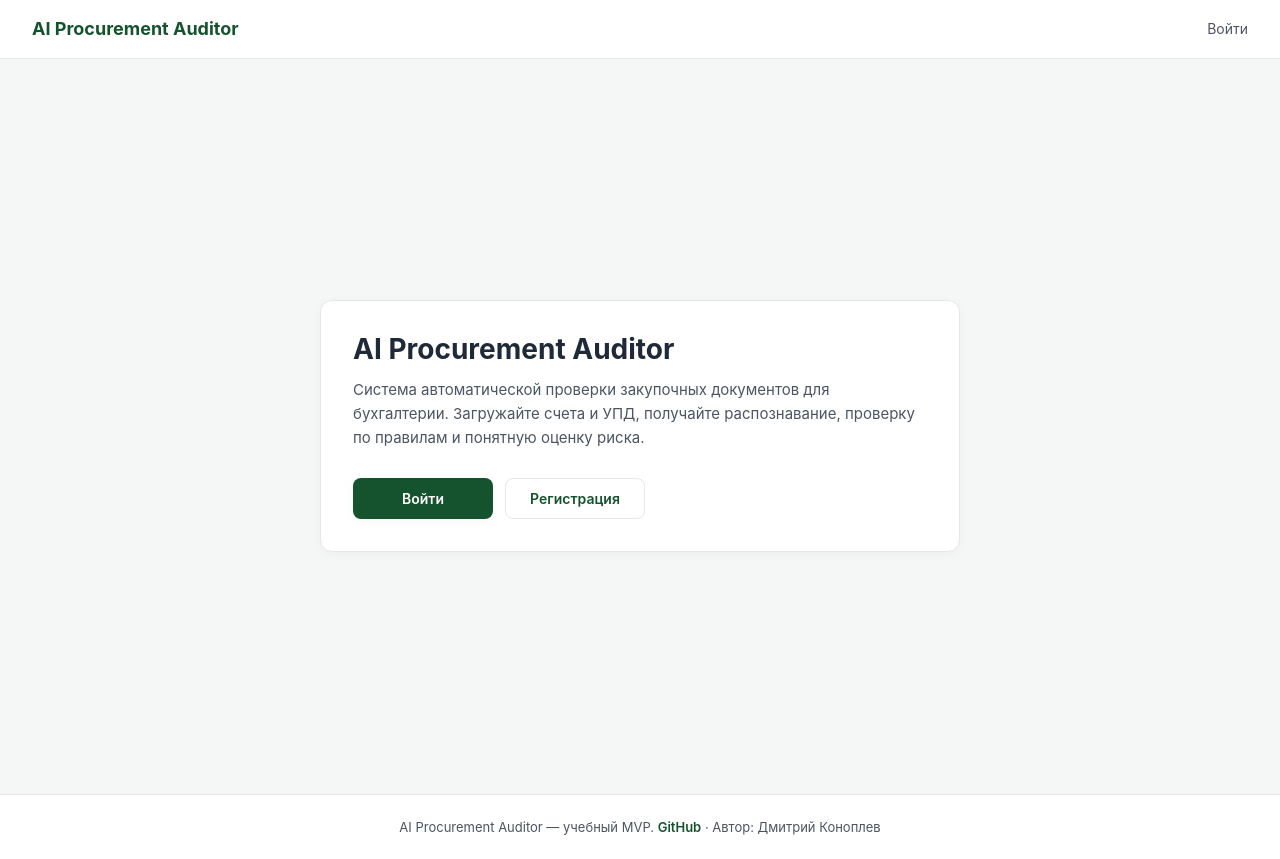
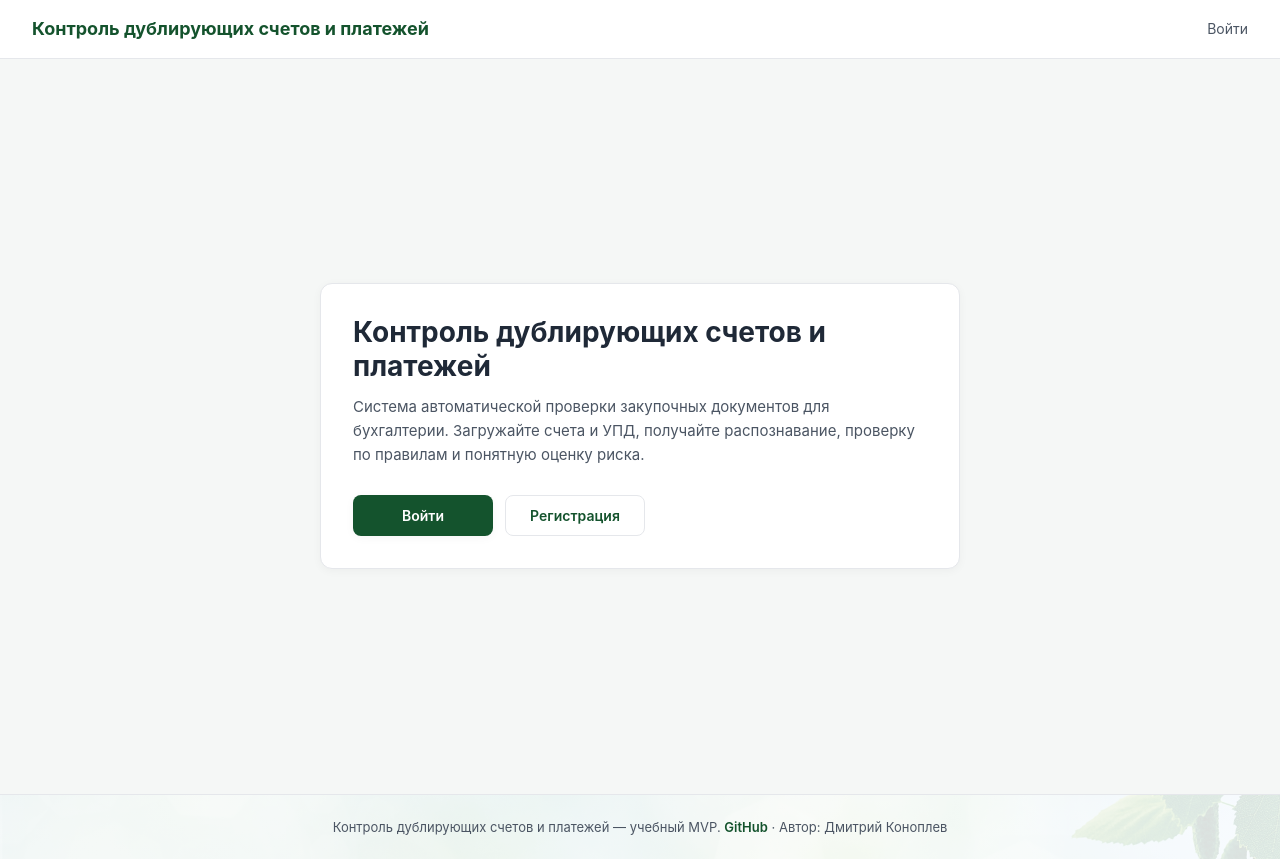
Before and after one commit to Dimon-art/ai-procurement-auditor, a Django app: page / in a window 1280 px wide. Run offline with Django 5.2, Linux system fonts and the light colour scheme.

Commit message:
feat: russian title, footer bg, static files config

```diff
--- a/apps/users/templates/base_public.html
+++ b/apps/users/templates/base_public.html
@@ -3,7 +3,7 @@
 <head>
     <meta charset="UTF-8">
     <meta name="viewport" content="width=device-width, initial-scale=1.0">
-    <title>{% block title %}AI Procurement Auditor{% endblock %}</title>
+    <title>{% block title %}Контроль дублирующих счетов и платежей{% endblock %}</title>
 
     <style>
         :root {
@@ -243,7 +243,7 @@
             padding: 24px 32px;
             text-align: center;
             border-top: 1px solid var(--border);
-            background: var(--surface);
+            background: linear-gradient(rgba(255, 255, 255, 0.85), rgba(255, 255, 255, 0.85)), url('/static/images/footer/dmytro-tolokonov-Jq3WI9IQgEs-unsplash.jpg') center/cover no-repeat;
             font-size: 13px;
             color: var(--muted);
         }
@@ -264,7 +264,7 @@
 <body>
     <header class="top-nav">
         <a class="brand-title" href="{% url 'home' %}">
-            AI Procurement Auditor
+            Контроль дублирующих счетов и платежей
         </a>
 
         {% block nav_links %}
@@ -278,7 +278,7 @@
         {% block content %}{% endblock %}
     </main>
     <footer class="site-footer">
-        AI Procurement Auditor — учебный MVP.
+        Контроль дублирующих счетов и платежей — учебный MVP.
         <a href="https://github.com/Dimon-art/ai-procurement-auditor" target="_blank" rel="noopener">GitHub</a>
         ·
         Автор: Дмитрий Коноплев
--- a/apps/users/templates/home.html
+++ b/apps/users/templates/home.html
@@ -1,6 +1,6 @@
 {% extends "base_public.html" %}
 
-{% block title %}AI Procurement Auditor{% endblock %}
+{% block title %}Контроль дублирующих счетов и платежей{% endblock %}
 
 {% block nav_links %}
     <a class="nav-link" href="{% url 'login' %}">
@@ -11,7 +11,7 @@
 {% block content %}
     <section class="card card-wide">
         <h1 class="page-title">
-            AI Procurement Auditor
+            Контроль дублирующих счетов и платежей
         </h1>
 
         <p class="page-description">
--- a/config/settings.py
+++ b/config/settings.py
@@ -206,6 +206,8 @@ USE_TZ = True
 STATIC_URL = "static/"
 STATIC_ROOT = BASE_DIR / "staticfiles"
 
+STATICFILES_DIRS = [BASE_DIR / "static"]
+
 STORAGES = {
     "default": {
         "BACKEND": "django.core.files.storage.FileSystemStorage",
```
Also changed, not shown: static/images/footer/dmytro-tolokonov-Jq3WI9IQgEs-unsplash.jpg (added).
